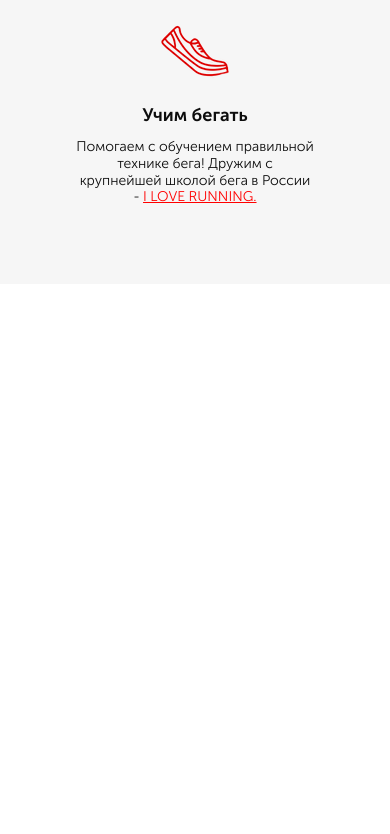
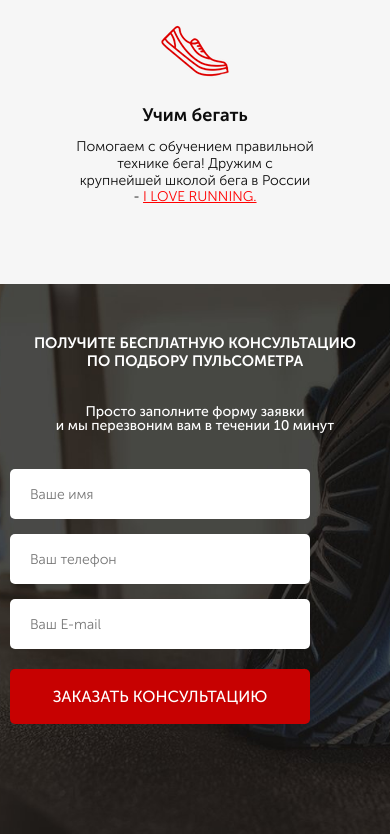
Before and after one commit to MishaS20/pulse, a website: page src/index.html in a window 390 px wide. Shown: the part 1026-1860 px from the top of the page. Before the commit the page ends 1310 px from the top, so only its background shows below. Drawn offline with Linux system fonts and the light colour scheme.

Commit message:
add consultation

```diff
--- a/src/index.html
+++ b/src/index.html
@@ -81,6 +81,20 @@
          </div>
       </div>
    </section>
+   <section class="consultation">
+      <div class="container">
+         <h2 class="title title_left">Получите бесплатную консультацию <br>
+            по подбору пульсометра</h2>
+         <div class="consultation__desc">Просто заполните форму заявки <br>
+            и мы перезвоним вам в течении 10 минут</div>
+         <form action="#" class="feed-form">
+            <input name="name" type="text" placeholder="Ваше имя">
+            <input name="phone" type="number" placeholder="Ваш телефон">
+            <input name="email" type="email" placeholder="Ваш E-mail">
+            <button class="button button_submit">заказать кОНСУЛЬТАЦИЮ</button>
+         </form>
+      </div>
+   </section>
 </body>
 
 </html>
--- a/src/sass/base/_media.scss
+++ b/src/sass/base/_media.scss
@@ -5,6 +5,13 @@
    .promo {
       &__wrapper {
          align-items: center;
+      }
+   }
+   .consultation {
+   }
+   .title {
+      &_left {
+         font-size: 29px;
       }
    }
 }
@@ -69,6 +76,12 @@
          height: 45px;
          font-size: 14px;
       }
+
+      &_submit {
+         width: 300px;
+         height: 55px;
+         font-size: 16px;
+      }
    }
    .header {
       &__logo {
@@ -78,8 +91,21 @@
          font-size: 14px;
       }
    }
+   .consultation {
+      padding: 50px 0;
+      min-height: 550px;
+      &__desc {
+         font-size: 14px;
+         text-align: center;
+         margin-top: 35px;
+      }
+   }
    .title {
       font-size: 21px;
+      &_left {
+         font-size: 15px;
+         text-align: center;
+      }
    }
    .advantages {
       &__wrapper {
--- a/src/sass/blocks/_buttons.scss
+++ b/src/sass/blocks/_buttons.scss
@@ -14,4 +14,9 @@
       font-size: 16px;
       margin-top: 67px;
    }
+   &_submit {
+      width: 300px;
+      height: 55px;
+      font-size: 16px;
+   }
 }
--- /dev/null
+++ b/src/sass/blocks/_consultation.scss
@@ -0,0 +1,12 @@
+.consultation {
+   min-height: 680px;
+   padding: 100px 0 92px 0;
+   background: url("../img/bg/second_bg.jpg") center (center/cover) no-repeat;
+   &__desc {
+      font-size: 20px;
+      font-weight: 500;
+      color: #ffffff;
+      margin-top: 70px;
+      line-height: 1;
+   }
+}
--- /dev/null
+++ b/src/sass/blocks/_forms.scss
@@ -0,0 +1,19 @@
+.feed-form {
+   margin-top: 36px;
+   width: 300px;
+   display: flex;
+   flex-direction: column;
+   input {
+      padding: 0 20px;
+      height: 50px;
+      border-radius: 5px;
+      font-size: 14px;
+      font-weight: 300;
+      color: #4b4b4b;
+      border: none;
+      margin-bottom: 15px;
+      &:nth-child(3) {
+         margin-bottom: 20px;
+      }
+   }
+}
--- a/src/sass/blocks/_titles.scss
+++ b/src/sass/blocks/_titles.scss
@@ -3,4 +3,10 @@
    font-size: 30px;
    font-weight: 700;
    color: #0d0d0d;
+   text-transform: uppercase;
+   &_left {
+      font-size: 36px;
+      text-align: left;
+      color: #ffffff;
+   }
 }
--- a/src/sass/style.scss
+++ b/src/sass/style.scss
@@ -14,4 +14,6 @@
 @import "blocks/buttons";
 @import "blocks/advantages";
 @import "blocks/titles";
+@import "blocks/consultation";
+@import "blocks/forms";
 @import "base/media";
```
Also changed, not shown: src/css/style.min.css.
